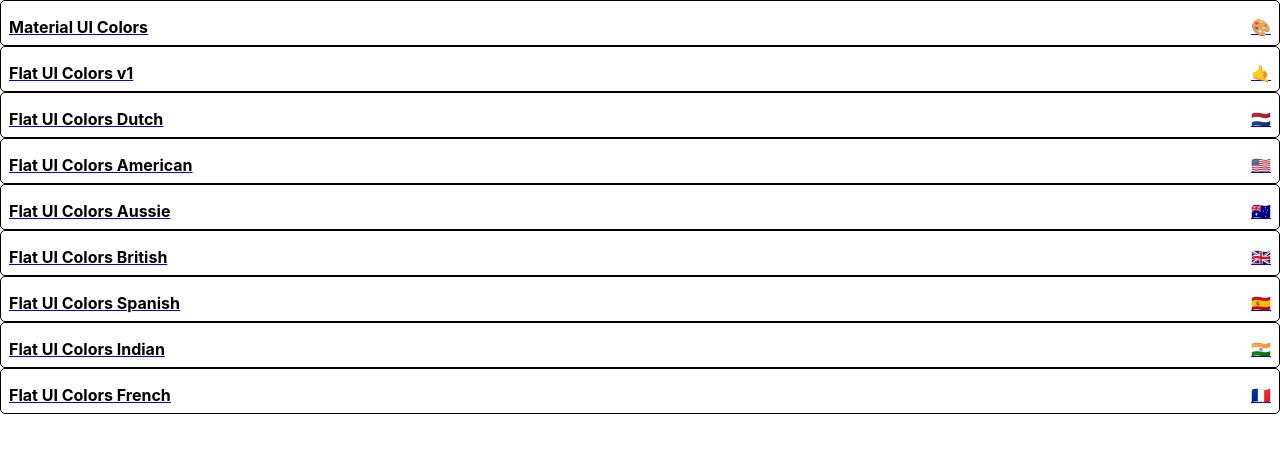
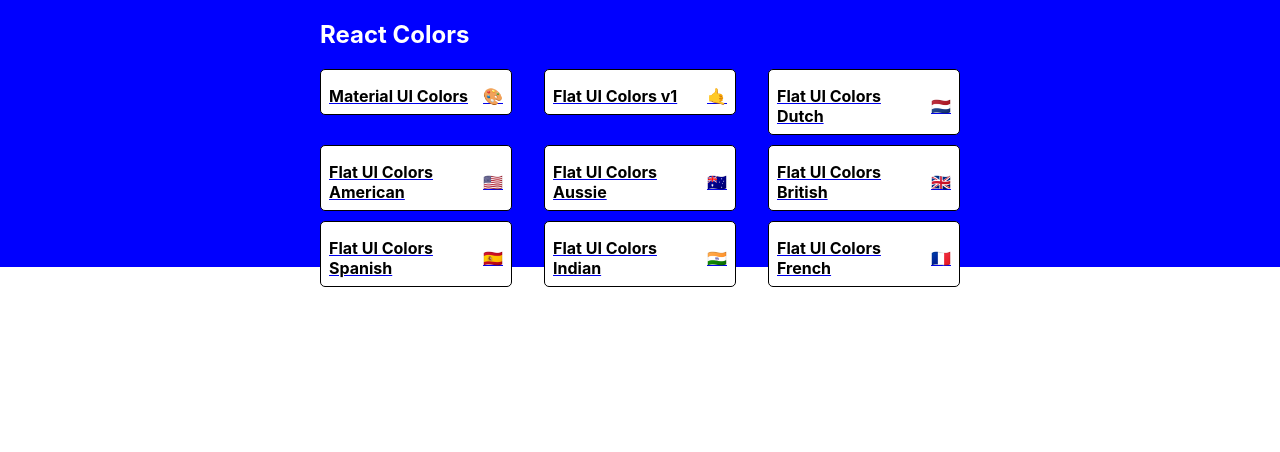
Before and after one commit to asashi26/react-colors, a React (Create React App) app: page / in a window 1280 px wide. Shown: the top 452 px of the page. Built offline with nearby package versions, Linux system fonts and the light colour scheme.

Commit message:
Start styling PaletteList withStyles

```diff
--- a/src/components/palette-list.js
+++ b/src/components/palette-list.js
@@ -1,17 +1,59 @@
-import React from 'react'
+import React, {Component} from 'react'
 import {Link} from 'react-router-dom'
 import MiniPalette from './mini-palette'
+import { withStyles } from '@material-ui/core/styles';
+import { getThemeProps } from '@material-ui/styles';
 
-const PaletteList = ({palettes}) => {
+const styles = {
+  root: {
+    backgroundColor: 'blue',
+    height: '100%',
+    display: 'flex',
+    alignItems: 'flex-start',
+    justifyContent: 'center',
+    color: 'white',
+  },
+  container: {
+    width: '50%',
+    display: 'flex',
+    alignItems: 'flex-start',
+    flexDirection: 'column',
+    flexWrap: 'wrap',
+  },
+  nav: {
+    display: 'flex',
+    width: '100%',
+    justifyContent: 'space-between'
+  },
+  palettes: {
+    boxSizing: 'border-box',
+    width: '100%',
+    display: 'grid',
+    gridTemplateColumns: 'repeat(3, 30%)',
+    gridGap: '5%',
+  }
+}
+
+class PaletteList extends Component {
+  render() {
+    const {palettes, classes} = this.props
     return (
-    <div>
+      <div className={classes.root}>
+        <div className={classes.container}>
+          <nav className={classes.nav}>
+            <h1>React Colors</h1>
+          </nav>
+          <div className={classes.palettes}>
             {palettes.map(palette => (
               <Link to={`/palette/${palette.id}`}>
                 <MiniPalette {...palette} />
               </Link>
           ))}
           </div>
+        </div>
+      </div>
     )
   }
+}
 
-export default PaletteList
+export default withStyles(styles)(PaletteList)
```
Lines whose indentation alone changed are shown as unchanged.
